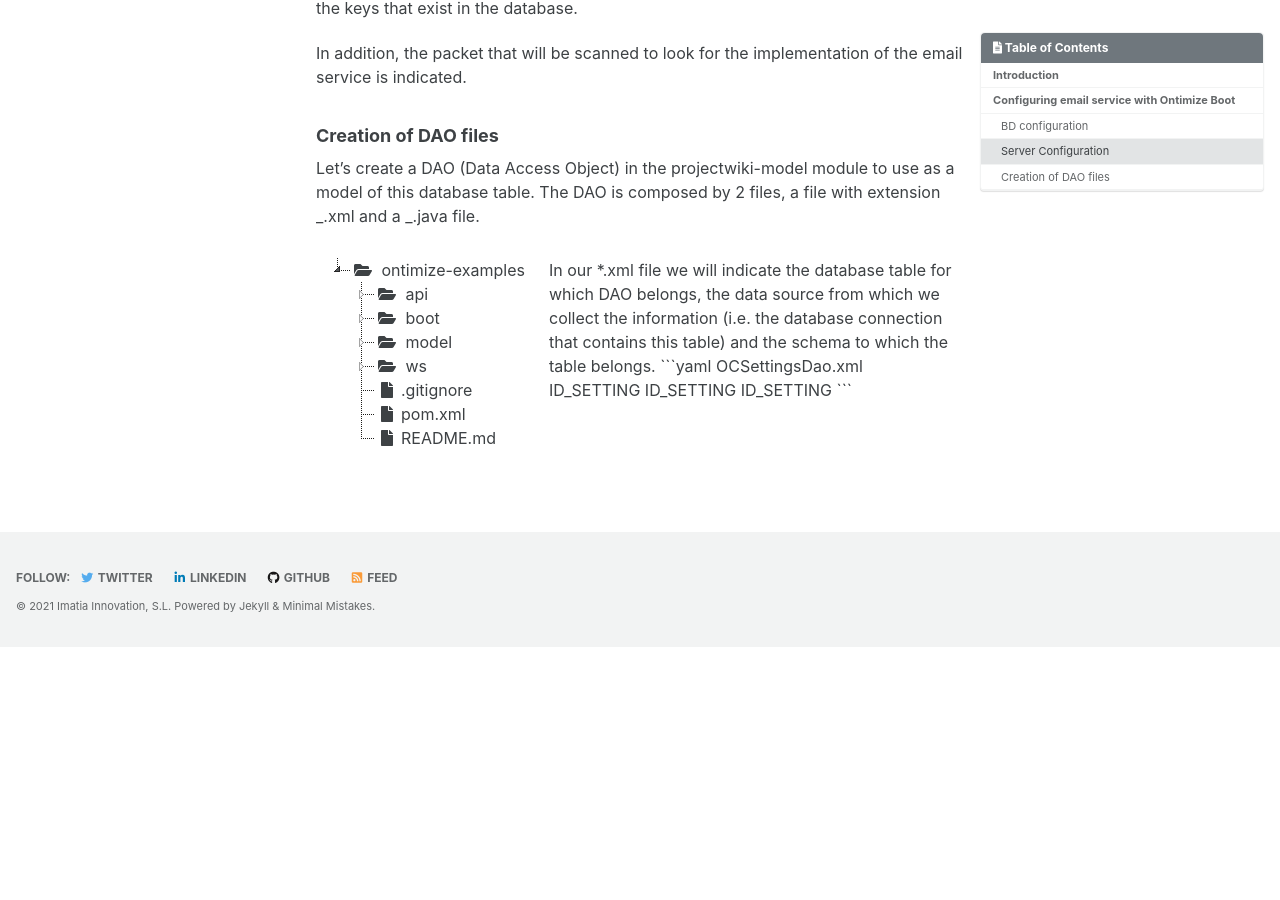
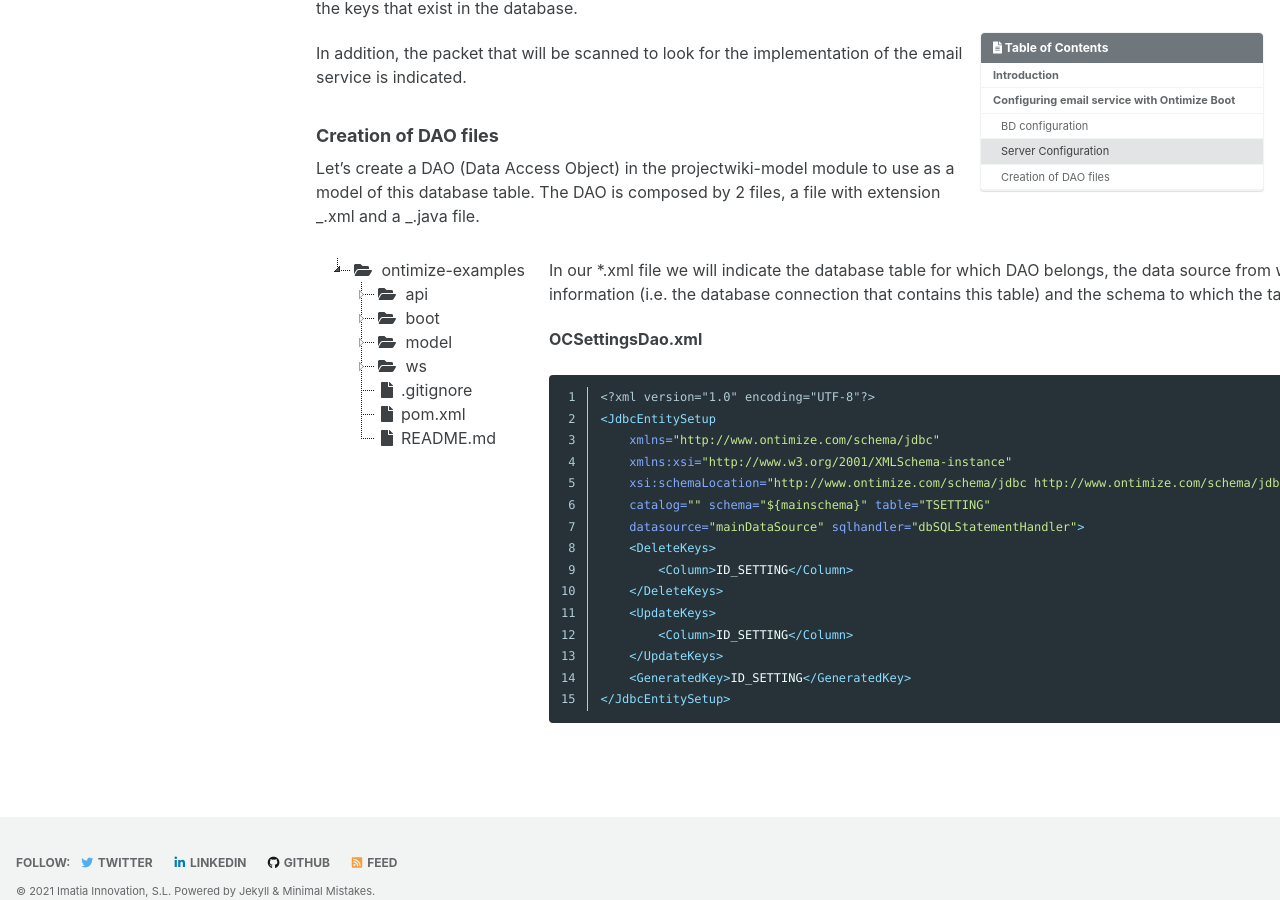
Before and after one commit to ontimize/ontimize-boot, a Jekyll site: the page built from _pages/basics_mail.md, in a window 1280 px wide and 900 px high, scrolled down 2490 px. Built offline with Jekyll 4.4.1, drawn with Linux system fonts in a browser that asks for light colours; cached includes are drawn as plain includes; before the commit the page ends 3137 px from its top, so only the background shows below that.

Commit message:
Fix view

````diff
--- a/_pages/basics_mail.md
+++ b/_pages/basics_mail.md
@@ -316,26 +316,26 @@ Let's create a DAO (Data Access Object) in the projectwiki-model module to use a
 </ul>
   </div>
   <div class="doubleColumn" >
-    In our *.xml file we will indicate the database table for which DAO belongs, the data source from which we collect the information (i.e. the database connection that contains this table) and the schema to which the table belongs.
+    {{ "In our *.xml file we will indicate the database table for which DAO belongs, the data source from which we collect the information (i.e. the database connection that contains this table) and the schema to which the table belongs." | markdownify }}
 
-```yaml
-    OCSettingsDao.xml
-    <?xml version="1.0" encoding="UTF-8"?>
-    <JdbcEntitySetup
-        xmlns="http://www.ontimize.com/schema/jdbc"
-        xmlns:xsi="http://www.w3.org/2001/XMLSchema-instance"
-        xsi:schemaLocation="http://www.ontimize.com/schema/jdbc http://www.ontimize.com/schema/jdbc/ontimize-jdbc-dao.xsd"
-        catalog="" schema="${mainschema}" table="TSETTING"
-        datasource="mainDataSource" sqlhandler="dbSQLStatementHandler">
-        <DeleteKeys>
-            <Column>ID_SETTING</Column>
-        </DeleteKeys>
-        <UpdateKeys>
-            <Column>ID_SETTING</Column>
-        </UpdateKeys>
-        <GeneratedKey>ID_SETTING</GeneratedKey>
-    </JdbcEntitySetup>
-```
+    {{ "**OCSettingsDao.xml**" | markdownify }}
+{% highlight xml linenos%}
+<?xml version="1.0" encoding="UTF-8"?>
+<JdbcEntitySetup
+    xmlns="http://www.ontimize.com/schema/jdbc"
+    xmlns:xsi="http://www.w3.org/2001/XMLSchema-instance"
+    xsi:schemaLocation="http://www.ontimize.com/schema/jdbc http://www.ontimize.com/schema/jdbc/ontimize-jdbc-dao.xsd"
+    catalog="" schema="${mainschema}" table="TSETTING"
+    datasource="mainDataSource" sqlhandler="dbSQLStatementHandler">
+    <DeleteKeys>
+        <Column>ID_SETTING</Column>
+    </DeleteKeys>
+    <UpdateKeys>
+        <Column>ID_SETTING</Column>
+    </UpdateKeys>
+    <GeneratedKey>ID_SETTING</GeneratedKey>
+</JdbcEntitySetup>
+{% endhighlight %}
 
   </div>
-  </div>
+</div>
````
